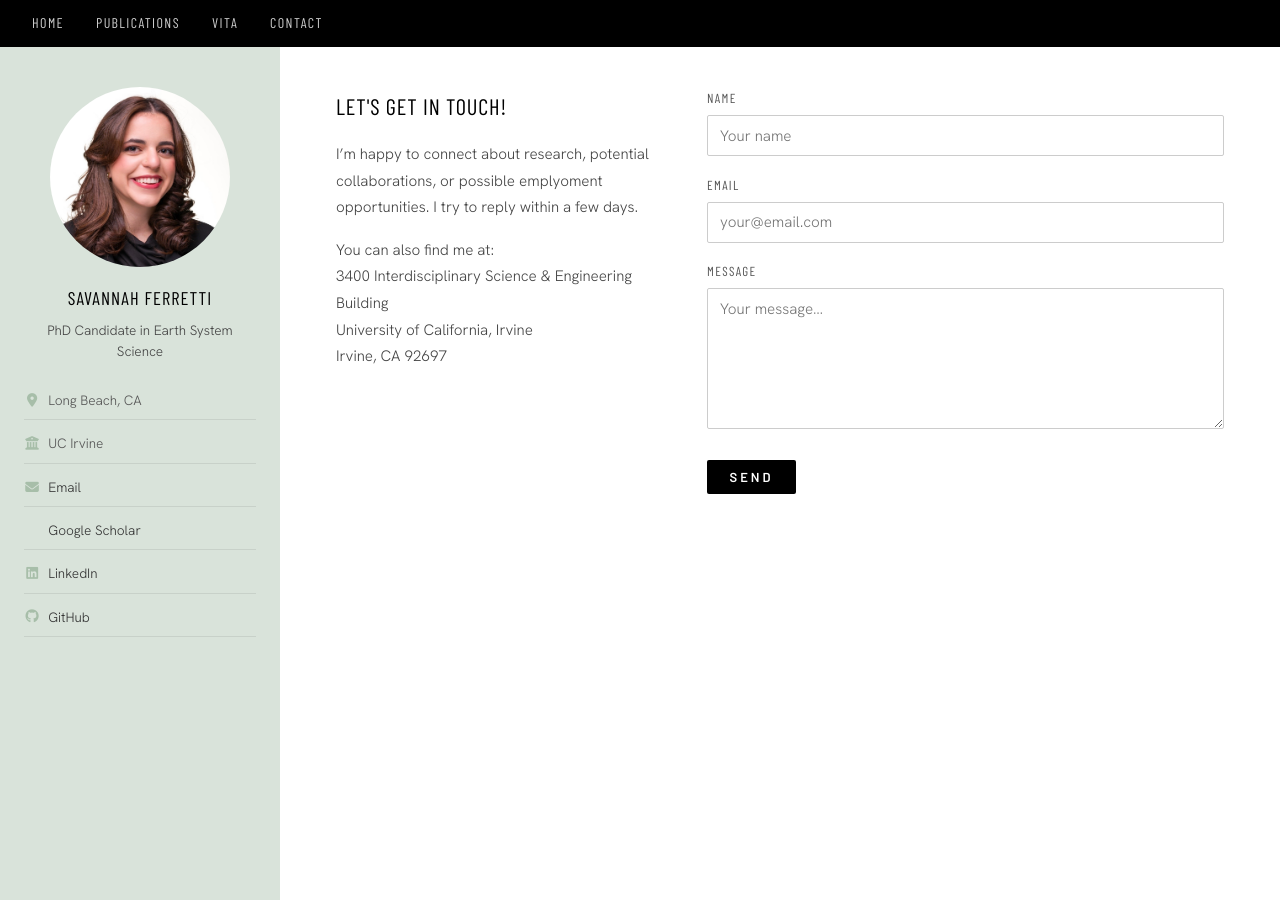
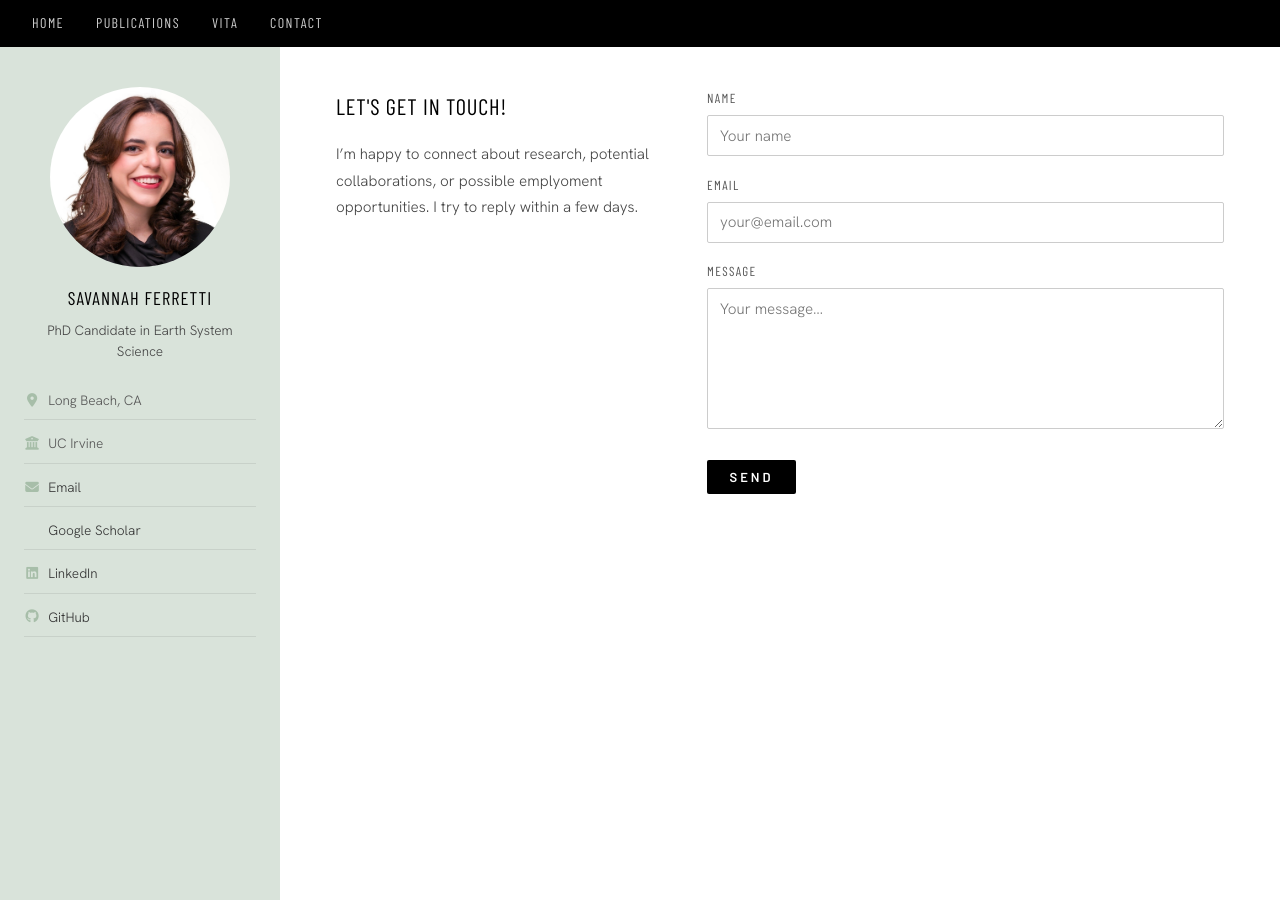
Before and after one commit to savannahferretti/savannahferretti.github.io, a Jekyll site: the page built from pages/contact.md, in a window 1280 px wide. Built offline with Jekyll 4.4.1, drawn with Linux system fonts in a browser that asks for light colours; a style sheet for code colours, icons or effects is not loaded.

Commit message:
Update contact.md

```diff
--- a/pages/contact.md
+++ b/pages/contact.md
@@ -11,12 +11,6 @@ description: "Get in touch with Savannah Ferretti to discuss research, collabora
     <h2>Let's get in touch!</h2>
     <p>
       I’m happy to connect about research, potential collaborations, or possible emplyoment opportunities. I try to reply within a few days.
-    </p>
-    <p>
-      You can also find me at:<br>
-      3400 Interdisciplinary Science & Engineering Building<br>
-      University of California, Irvine<br>
-      Irvine, CA 92697
     </p>
   </div>
 
```
Also changed, not shown: other parts of pages/contact.md (+1 -1 lines).
